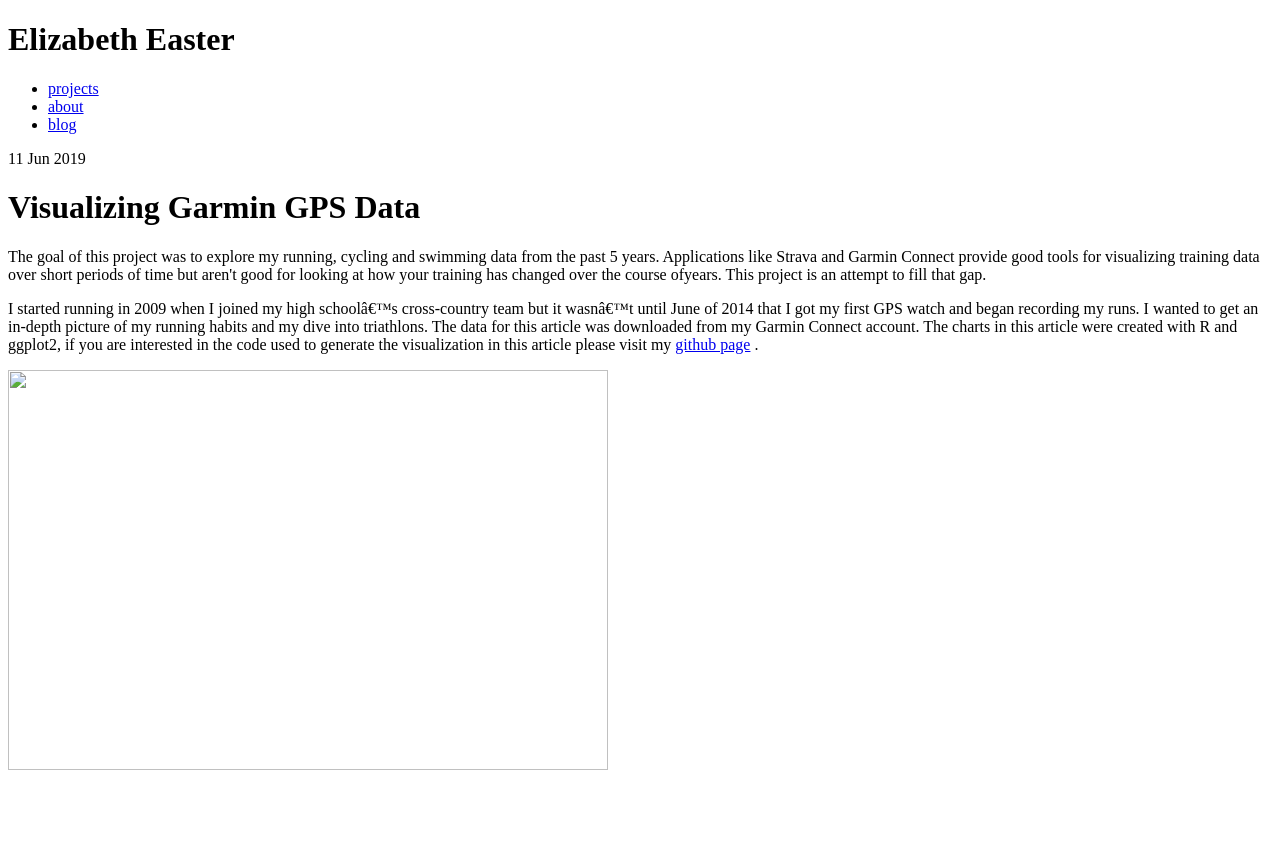
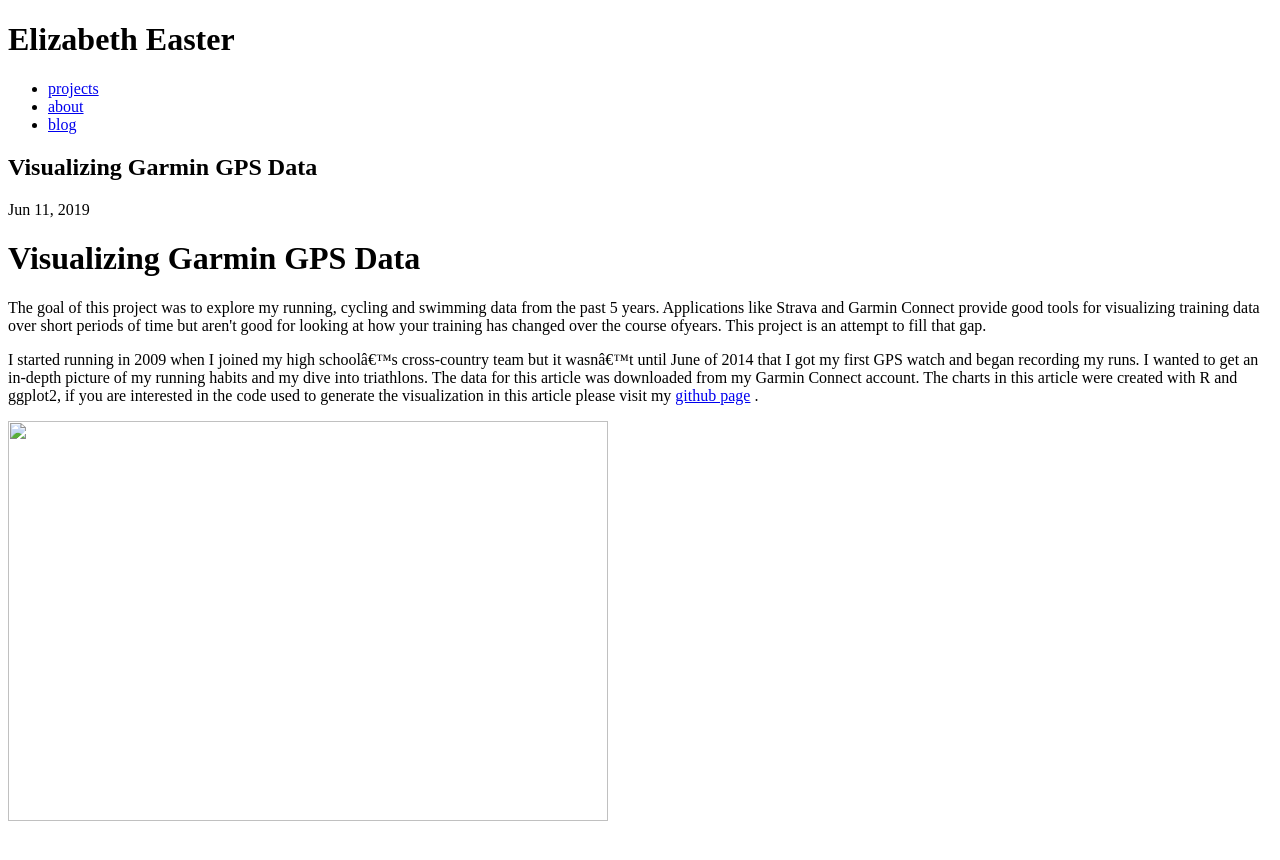
Before and after one commit to edeaster/edeaster.github.io, a Jekyll site: the page built from _posts/2019-06-11-Visualizing-Garmin-GPS-Data.html, in a window 1280 px wide. Shown: the top 860 px of the page. Built offline with Jekyll 4.4.1, drawn with Linux system fonts in a browser that asks for light colours; some web fonts are replaced.

Commit message:
Update post.html

```diff
--- a/_layouts/post.html
+++ b/_layouts/post.html
@@ -2,8 +2,10 @@
 layout: default
 ---
 
-<p class="meta">{{ page.date | date_to_string }}</p>
+<h2>{{ page.title }}</h2>
+<time
+  >{{ page.date | date: "%b %-d, %Y" }}{% if page.author %} • {{ page.author }}{% endif %}{% if
+  page.meta %} • {{ page.meta }}{% endif %}</time
+>
 
-<div class=="container">
-  {{ content }}
-</div>
+{{ content }}
```
